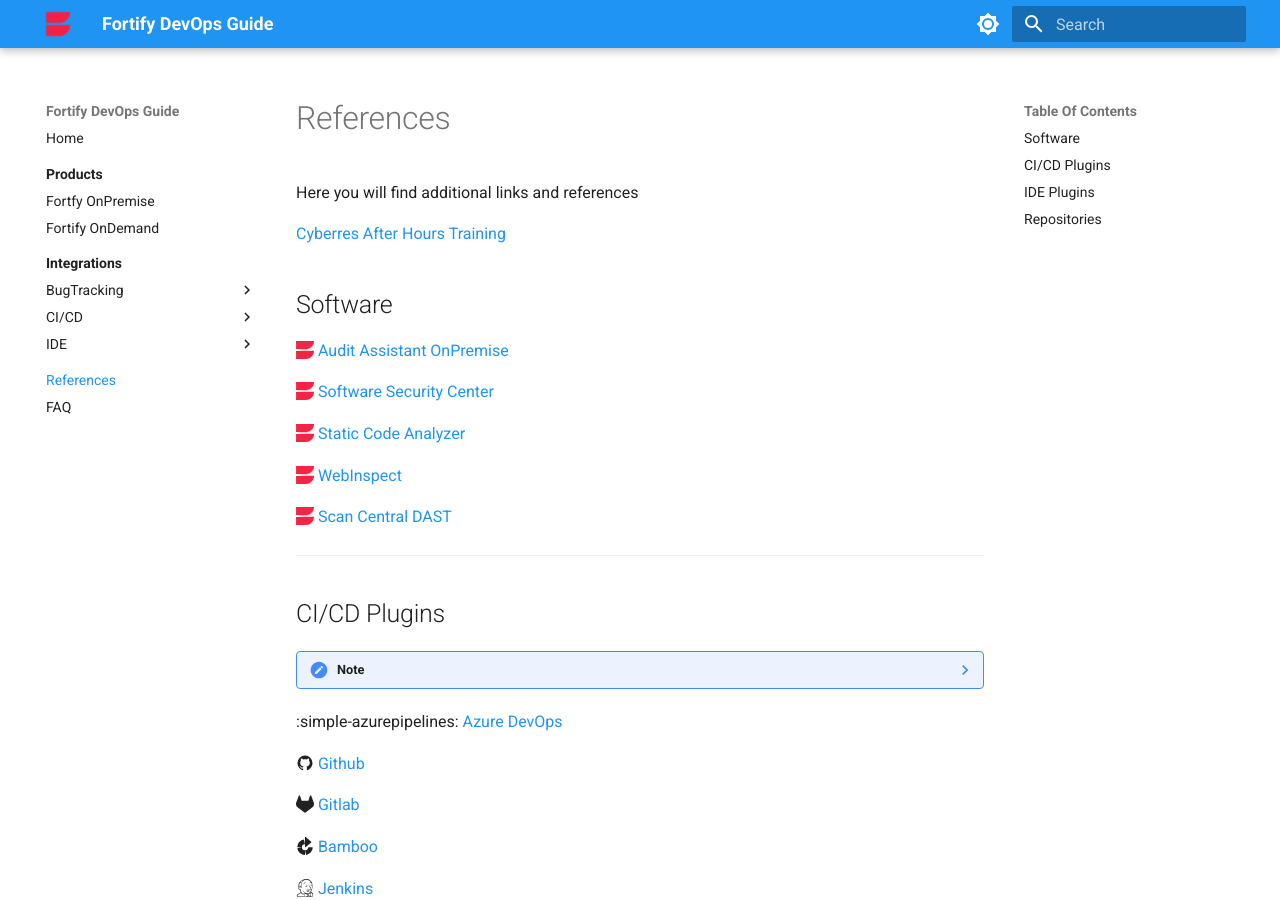
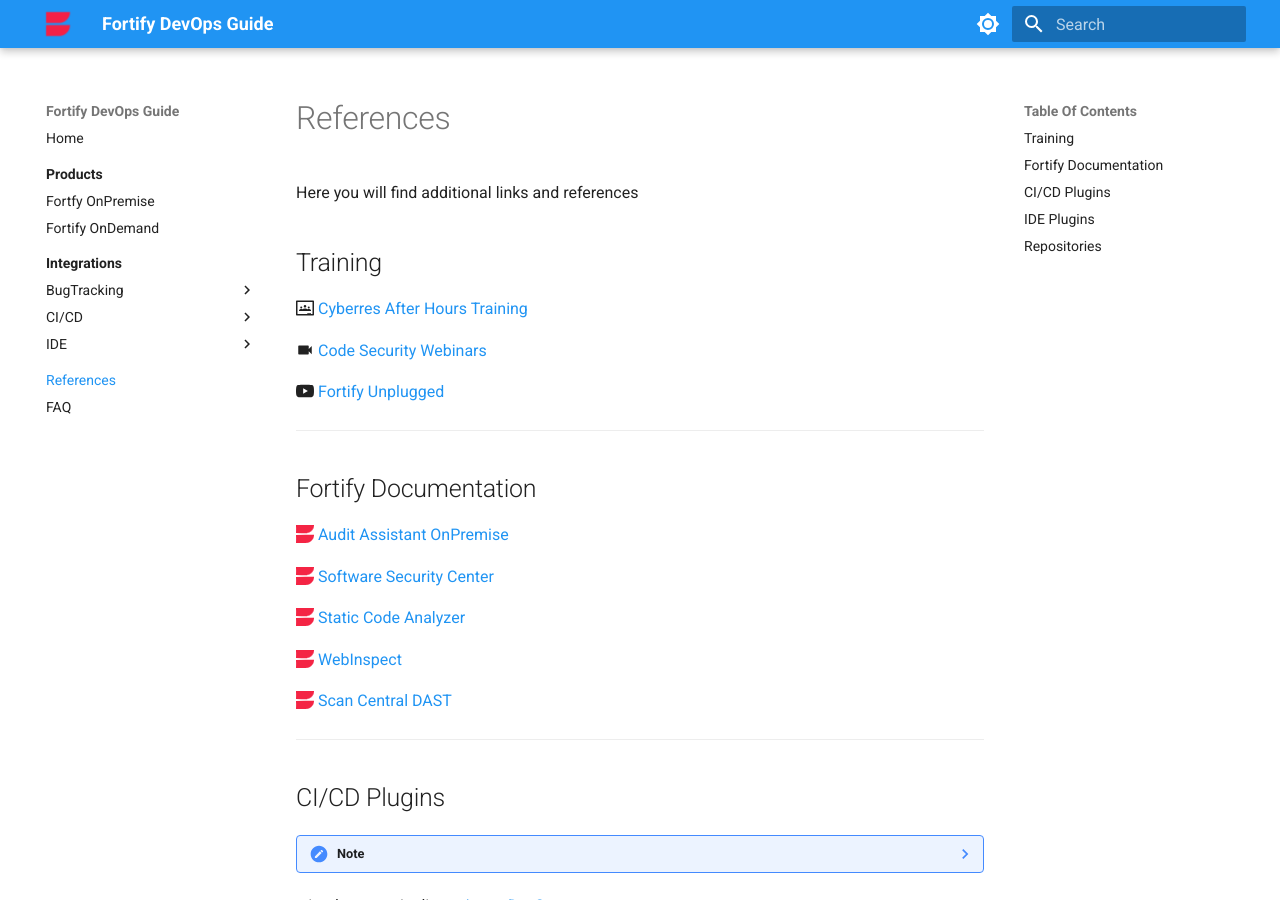
Before and after one commit to devsec-guides/fortify_dev_guide, an MkDocs documentation site: the page built from docs/references.md, in a window 1280 px wide and 900 px high. Built offline with MkDocs 1.6.1 and Material for MkDocs 9.7.7, drawn with Linux system fonts in a browser that asks for light colours.

Commit message:
added additional references

```diff
--- a/docs/references.md
+++ b/docs/references.md
@@ -1,9 +1,15 @@
 # References
 Here you will find additional links and references
 
-[Cyberres After Hours Training](https://community.microfocus.com/cyberres/fortify/fortify-education-after-hours/f/forum/509597/direct-one-click-quick-access-to-our-free-fortify-digital-learning-offerings/1902189){:target="_blank"}
+## Training
+:material-google-classroom: [Cyberres After Hours Training](https://community.microfocus.com/cyberres/fortify/fortify-education-after-hours/f/forum/509597/direct-one-click-quick-access-to-our-free-fortify-digital-learning-offerings/1902189){:target="_blank"}
 
-## Software
+:material-video: [Code Security Webinars](https://cyberres.swoogo.com/codesecuritywebinarseries)
+
+:simple-youtube: [Fortify Unplugged](https://www.youtube.com/@FortifyUnplugged)
+
+---
+## Fortify Documentation
 
 :fortify-cyberres: [Audit Assistant OnPremise](https://www.microfocus.com/documentation/fortify-audit-assistant-on-premise/){:target="_blank"}
 
```
